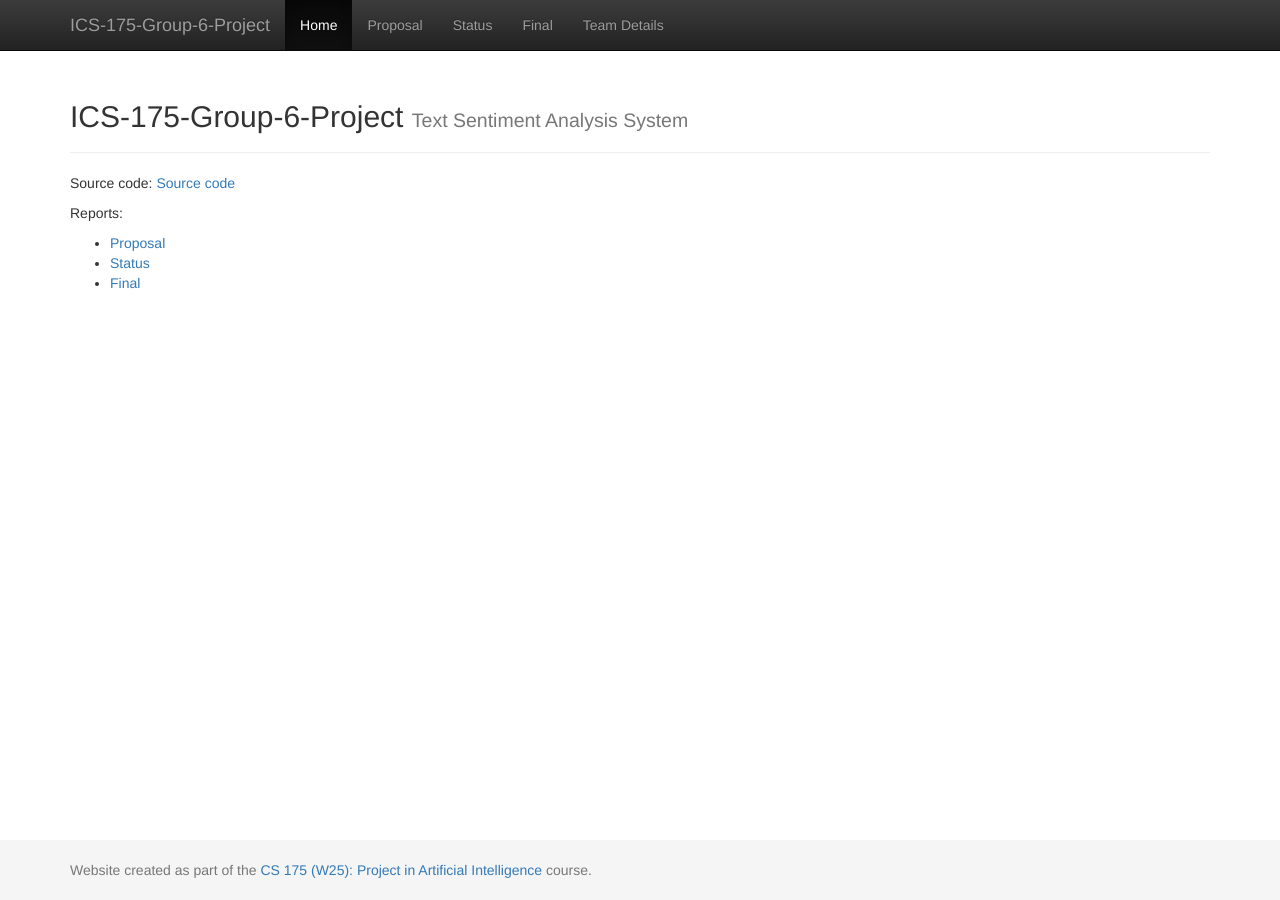
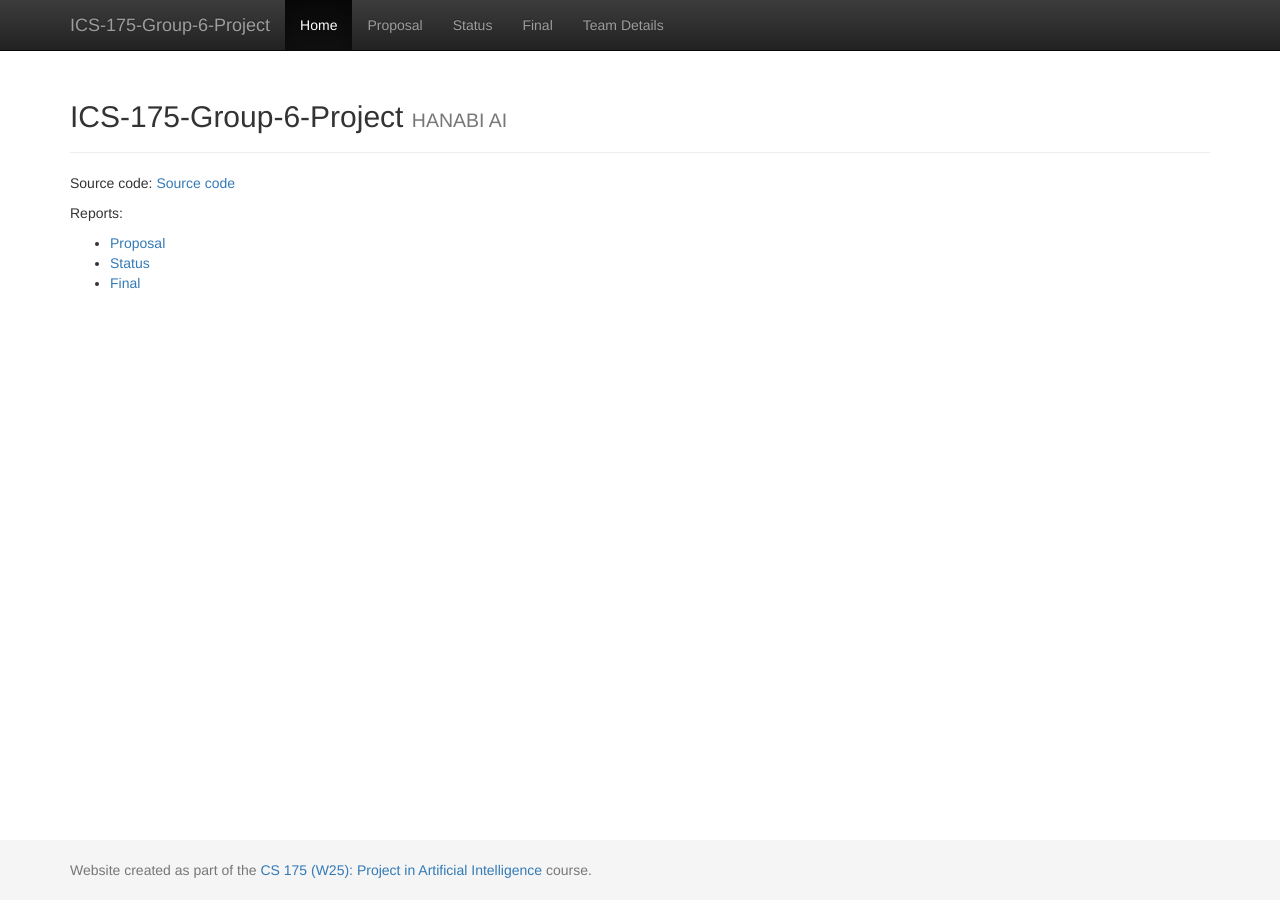
Before and after one commit to pddpdd20020105/ICS-175-fireworker, a Jekyll site: the page built from docs/index.md, in a window 1280 px wide. Built offline with Jekyll 4.4.1, drawn with Linux system fonts in a browser that asks for light colours.

Commit message:
Update _config.yml

```diff
--- a/docs/_config.yml
+++ b/docs/_config.yml
@@ -2,7 +2,7 @@
 # site.title
 
 title:    'ICS-175-Group-6-Project'
-subtitle: 'Text Sentiment Analysis System'
+subtitle: 'HANABI AI'
 
 
 #########################
```
